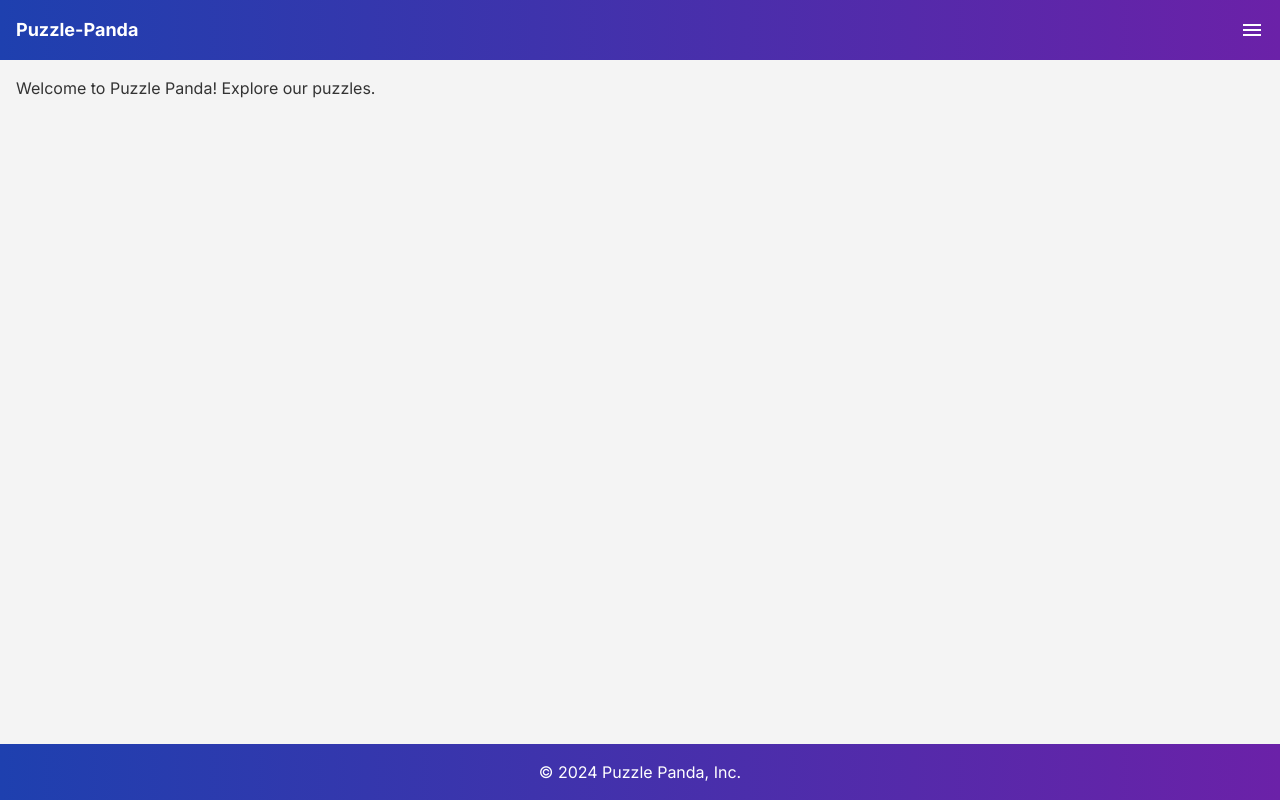
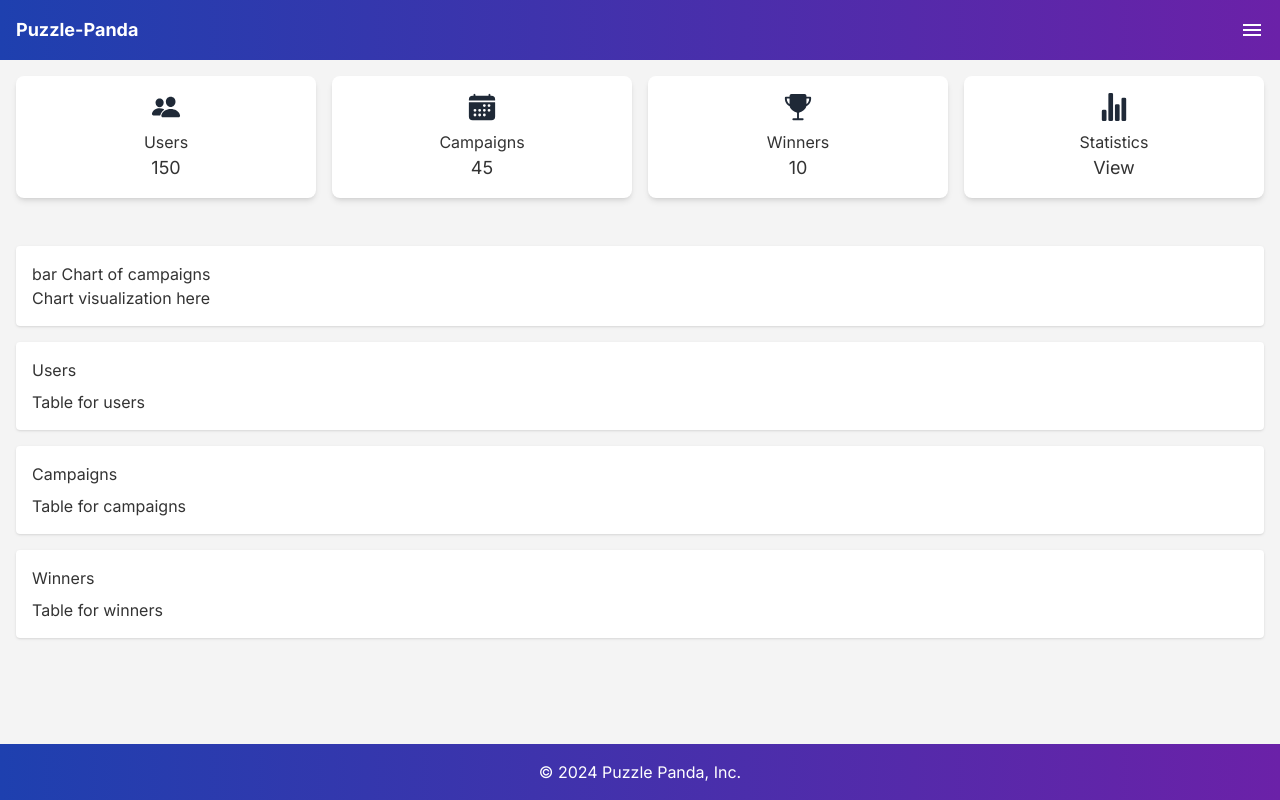
Before and after one commit to NoManNayeem/PuzzlePanda-NextJS, a Next.js app: page /admin in a window 1280 px wide. Built offline with nearby package versions, Linux system fonts and the light colour scheme.

Commit message:
Added cmapign photos

```diff
--- a/package.json
+++ b/package.json
@@ -12,7 +12,7 @@
     "@heroicons/react": "^2.1.3",
     "clsx": "^2.1.1",
     "cookies-next": "^4.1.1",
-    "framer-motion": "^11.1.7",
+    "framer-motion": "^11.1.8",
     "js-cookie": "^3.0.5",
     "next": "14.2.3",
     "next-auth": "^5.0.0-beta.17",
@@ -22,6 +22,7 @@
     "react-dom": "^18",
     "react-hook-form": "^7.51.4",
     "react-icons": "^5.2.0",
+    "recharts": "^2.12.6",
     "swr": "^2.2.5",
     "tailwind-merge": "^2.3.0",
     "wretch": "^2.8.1"
--- a/src/app/admin/page.js
+++ b/src/app/admin/page.js
@@ -1,15 +1,73 @@
-'use client'
+"use client"
 
-// pages/userpage.js
+// pages/AdminPage.js
+import { useEffect, useState } from 'react';
+import { IoStatsChart, IoPeople, IoTrophy, IoCalendar } from 'react-icons/io5';
+import AdminFooter from './adminComponents/AdminFooter';
 import AdminHeader from './adminComponents/AdminHeader';
-import AdminFooter from './adminComponents/AdminFooter';
 
+
+
+// Dashboard Card Component
+const DashboardCard = ({ title, icon, value, link = '#' }) => {
+    return (
+        <div className="bg-white shadow-md rounded-lg p-4 flex flex-col items-center justify-center hover:bg-gray-100">
+            <span className="text-3xl text-gray-800">{icon}</span>
+            <h3 className="mt-2">{title}</h3>
+            <p className="text-lg">{value}</p>
+        </div>
+    );
+};
+
+// Data Table Component (Placeholder)
+const DataTable = ({ title, dataKey }) => {
+    return (
+        <div className="my-4 p-4 bg-white rounded shadow">
+            <h3 className="mb-2">{title}</h3>
+            {/* Placeholder for table */}
+            <div>Table for {dataKey}</div>
+        </div>
+    );
+};
+
+// Chart Component (Placeholder)
+const Chart = ({ type, dataKey }) => {
+    return (
+        <div className="my-4 p-4 bg-white rounded shadow">
+            <h3>{type} Chart of {dataKey}</h3>
+            {/* Placeholder for chart */}
+            <div>Chart visualization here</div>
+        </div>
+    );
+};
+
+// AdminPage Component
 const AdminPage = () => {
+    const [stats, setStats] = useState({
+        users: 0,
+        campaigns: 0,
+        winners: 0,
+    });
+
+    useEffect(() => {
+        // Simulate fetching stats from backend
+        setStats({ users: 150, campaigns: 45, winners: 10 });
+    }, []);
+
     return (
         <div className="flex flex-col min-h-screen">
             <AdminHeader />
-            <div className="flex-grow container mx-auto p-4">
-                Welcome to Puzzle Panda! Explore our puzzles.
+            <div className="grid grid-cols-1 md:grid-cols-2 lg:grid-cols-4 gap-4 p-4">
+                <DashboardCard title="Users" icon={<IoPeople />} value={stats.users} />
+                <DashboardCard title="Campaigns" icon={<IoCalendar />} value={stats.campaigns} />
+                <DashboardCard title="Winners" icon={<IoTrophy />} value={stats.winners} />
+                <DashboardCard title="Statistics" icon={<IoStatsChart />} value="View" link="/stats" />
+            </div>
+            <div className="container mx-auto p-4 flex-grow">
+                <Chart type="bar" dataKey="campaigns" />
+                <DataTable title="Users" dataKey="users" />
+                <DataTable title="Campaigns" dataKey="campaigns" />
+                <DataTable title="Winners" dataKey="winners" />
             </div>
             <AdminFooter />
         </div>
```
Also changed, not shown: 1 other file (tests, documents, lock files or other folders).
